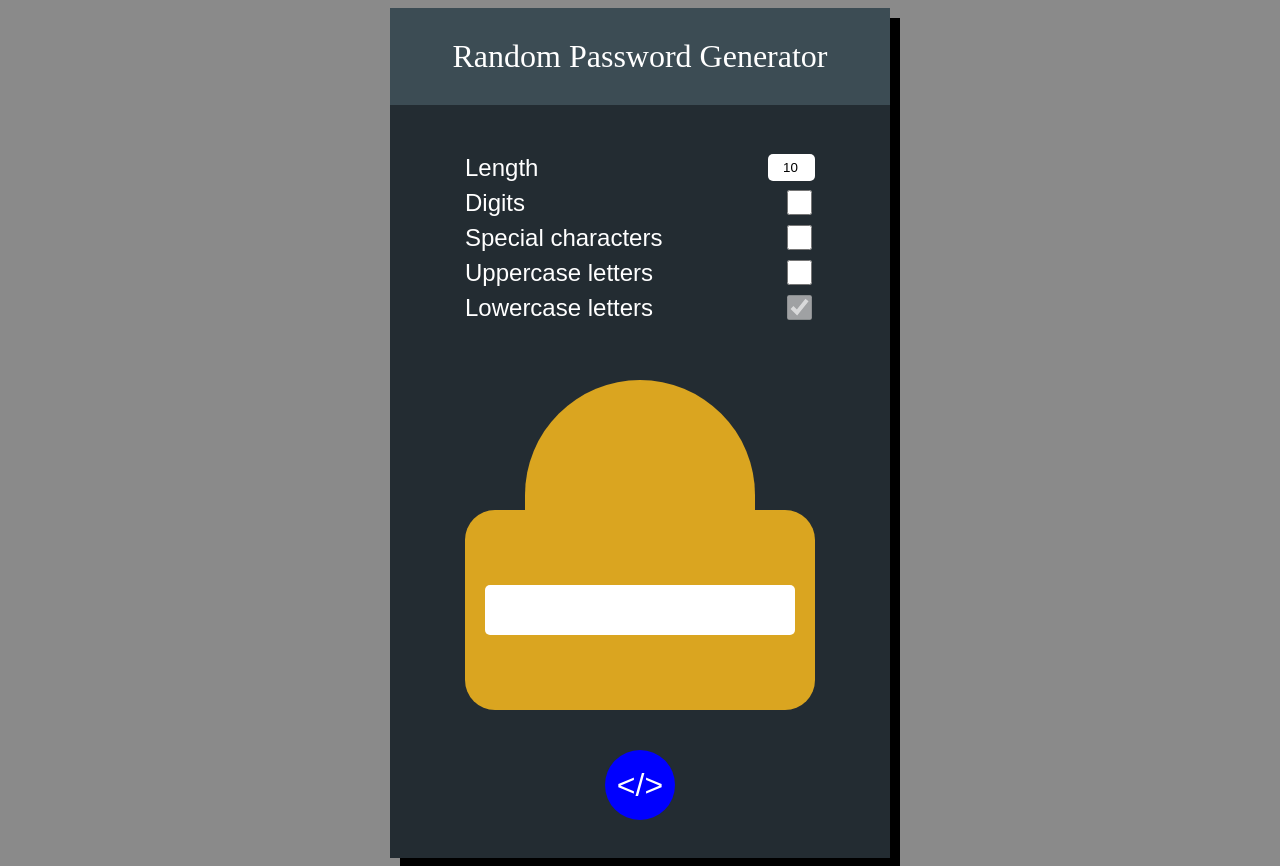
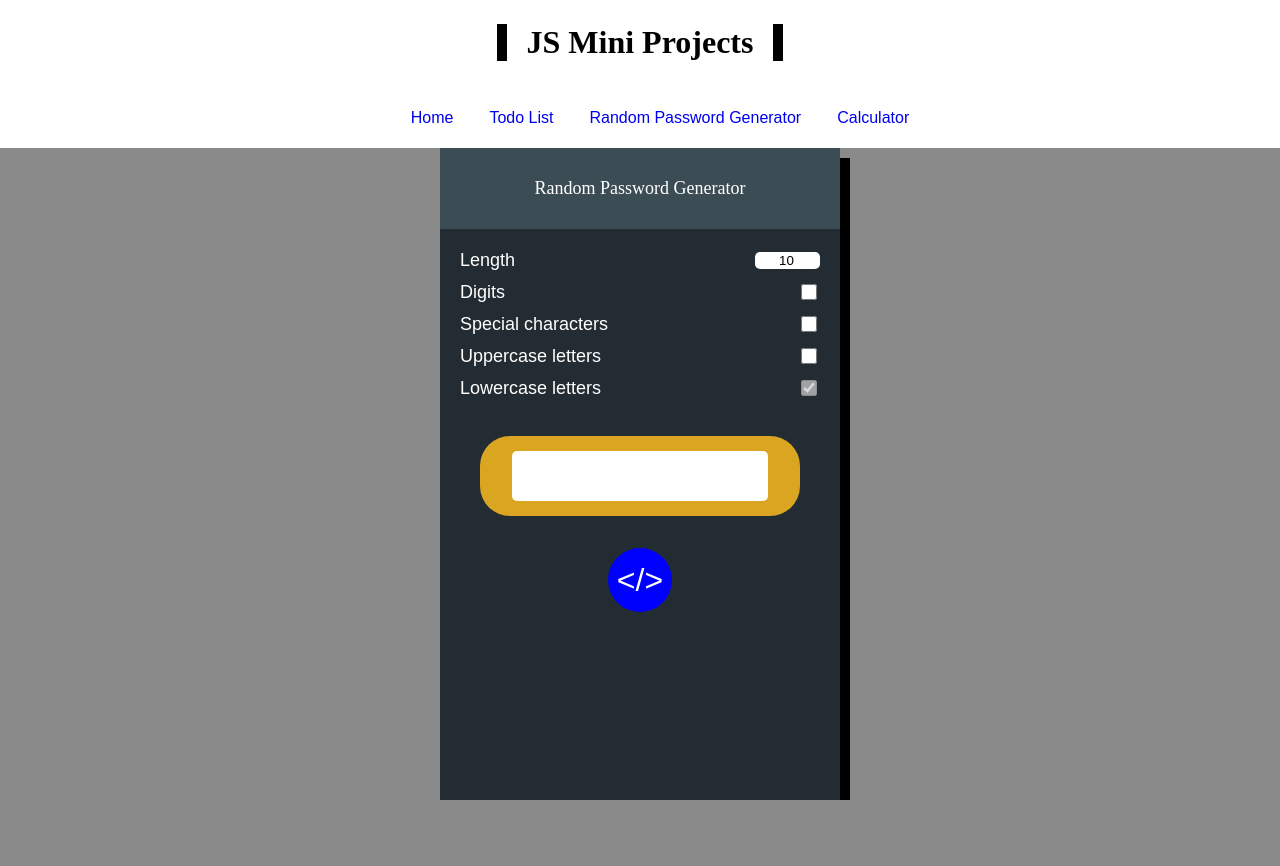
Before and after one commit to MisterM1ke/Portfolio, a plain HTML site: page Pages/RandomPasswordGenerator/random-password-generator.html in a window 1280 px wide. After the commit the page ends 800 px from the top, so only its background shows below. Drawn offline with Linux system fonts and the light colour scheme.

Commit message:
added nav to password generator

```diff
--- a/Pages/Calculator/style.css
+++ b/Pages/Calculator/style.css
@@ -16,7 +16,7 @@ body {
     max-width: 400px;
     width: 100vw;
     /* height: 550px; */
-    height: 100vh;
+    height: 100%;
     border-radius: 5px;
     box-shadow: 10px 10px;
 }
--- a/Pages/RandomPasswordGenerator/random-password-generator.html
+++ b/Pages/RandomPasswordGenerator/random-password-generator.html
@@ -3,10 +3,24 @@
 <head>
     <meta charset="UTF-8">
     <meta name="viewport" content="width=device-width, initial-scale=1.0">
+    <link rel="stylesheet" href="../../style.css">
     <link rel="stylesheet" href="style.css">
     <title>Random Password Generator</title>
 </head>
 <body>
+    <header>
+        <span class="menu">menu</span>
+        <p class="title">JS Mini Projects</p>
+
+        <nav class="nav-list">
+            <ul>
+                <li><a href="../../index.html">Home</a></li>
+                <li><a href="../Todolist/todolist.html">Todo List</a></li>
+                <li><a href="../RandomPasswordGenerator/random-password-generator.html">Random Password Generator</a></li>
+                <li><a href="../Calculator/calculator.html">Calculator</a></li>
+            </ul>
+        </nav>
+    </header>
     <div class="container">
         <div id="title">Random Password Generator</div>
         <section id="topSection">
@@ -25,6 +39,7 @@
             <div><button id="generateBtn" onclick="generatePassword()">&#60;&#47;&#62;</button></div>
         </section>
     </div>
+    <script src="../../script.js"></script>
     <script src="script.js"></script>
 </body>
 </html>
--- a/Pages/RandomPasswordGenerator/style.css
+++ b/Pages/RandomPasswordGenerator/style.css
@@ -1,7 +1,9 @@
 body {
     display: flex;
+    flex-direction: column;
     justify-content: center;
     background-color: #8a8a8a;
+    margin: 0;
 }
 
 .container {
@@ -9,16 +11,18 @@ body {
     flex-direction: column;
     background-color: #232c32;
     align-items: center;
-    width: 500px;
-    min-width: 500px;
-    max-width: 600px;
-    height: 850px;
+    align-self: center;
+    align-items: center;
+    width: 100vw;
+    max-width: 400px;
+    height: 100vh;
+    /* max-height: 600px; */
     box-shadow: 10px 10px;
 }
 
 #title {
     display: flex;
-    font-size: xx-large;
+    font-size: large;
     /* margin: 20px 0 0 0; */
     background-color: #3c4c54;
     color: white;
@@ -34,9 +38,10 @@ section {
 
 #topSection {
     display: flex;
+    width: 90%;
     background-color: #232c32;
-    padding: 15px;
-    margin-top: 30px;
+    /* padding: 15px; */
+    margin-top: 1rem;
 }
 
 #topSection div{
@@ -44,10 +49,10 @@ section {
     justify-content: space-between;
     align-items: center;
     /* background-color:#232c32; */
-    width: 350px;
-    height: 25px;
+    width: 100%;
+    /* height: 25px; */
     margin: 5px 0 5px 0;
-    font-size: x-large;
+    font-size: large;
     font-family: Arial, Helvetica, sans-serif;
     color: white;
 }
@@ -57,8 +62,8 @@ section {
 }*/
 
 #topSection div input{
-    width: 30px;
-    height: 25px;
+    /* width: 30px;
+    height: 25px; */
     border-radius: 5px;
     border-style: none;
     text-align: center;
@@ -66,32 +71,32 @@ section {
 }
 
 #topSection div input[type=checkbox]{
-    width: 25px;
-    height: 25px;
+    width: 1rem;
+    height: 1rem;
 }
 
+#middleSection {
+    width: 100%;
+    height: 100%;
+}
 
-#lockHead {
+/* #lockHead {
     display: flex;
     background-color: #daa520;
-    /* background-color: #3c4c54; */
-    height: 130px;
-    width: 230px;
-    border-radius: 115px 115px 0 0;
-    margin-top: 40px;
-    /* border: white solid 1px; */
-}
+    height: 8rem;
+    width: 45%;
+    border-radius: 8rem 8rem 0 0;
+} */
 
 #lockBody {
     display: flex;
     background-color: #daa520;
-    /* background-color: #3c4c54; */
-    height: 200px;
-    width: 350px;
+    margin-top: 2rem;
+    height: 5rem;
+    width: 80%;
     border-radius: 30px;
     justify-content: center;
     align-items: center;
-    /* border: white solid 1px; */
 
 }
 
@@ -99,7 +104,7 @@ section {
     display: flex;
     background-color: white;
     height: 50px;
-    width: 310px;
+    width: 80%;
     /* color: white; */
     align-items: center;
     justify-content: center;
@@ -108,9 +113,9 @@ section {
 }
 
 #generateBtn {
-    margin: 40px;
-    width: 70px;
-    height: 70px;
+    margin: 2rem;
+    width: 4rem;
+    height: 4rem;
     font-size: xx-large;
     border-radius: 35px;
     border: none;
--- a/style.css
+++ b/style.css
@@ -16,7 +16,7 @@ header {
     flex-wrap: wrap;
     align-items: center;
     background-color: white;
-    padding: 10px 0;
+    /* padding: 10px 0; */
     height: fit-content;
     width: 100vw;
 }
@@ -26,7 +26,7 @@ header .title {
     display: flex;
     font-size: 2rem;
     font-weight: bold;
-    margin: 0 0.5rem;
+    margin: 1.5rem 0.5rem;
     padding: 0 20px;
     border-left: black solid 10px;
     border-right: black solid 10px;
@@ -71,12 +71,14 @@ header .title {
     /* position: absolute; */
     /* top: 3.6rem; */
     background-color: black;
+    width: 100%;
     color: white;
-    padding: 0 1rem;
-    margin-bottom: 1rem;
-    border-radius: 0.5rem;
-    height: 1.1rem;
+    /* padding: 0 1rem; */
+    /* margin-bottom: 1rem; */
+    /* border-radius: 0.5rem; */
+    height: 1.5rem;
     align-items: center;
+    justify-content: center;
 }
 
 @media (max-width: 600px) {
@@ -107,5 +109,6 @@ header .title {
 
     .nav-list.active {
         display: flex;
+        position: absolute;
     }
 }
```
